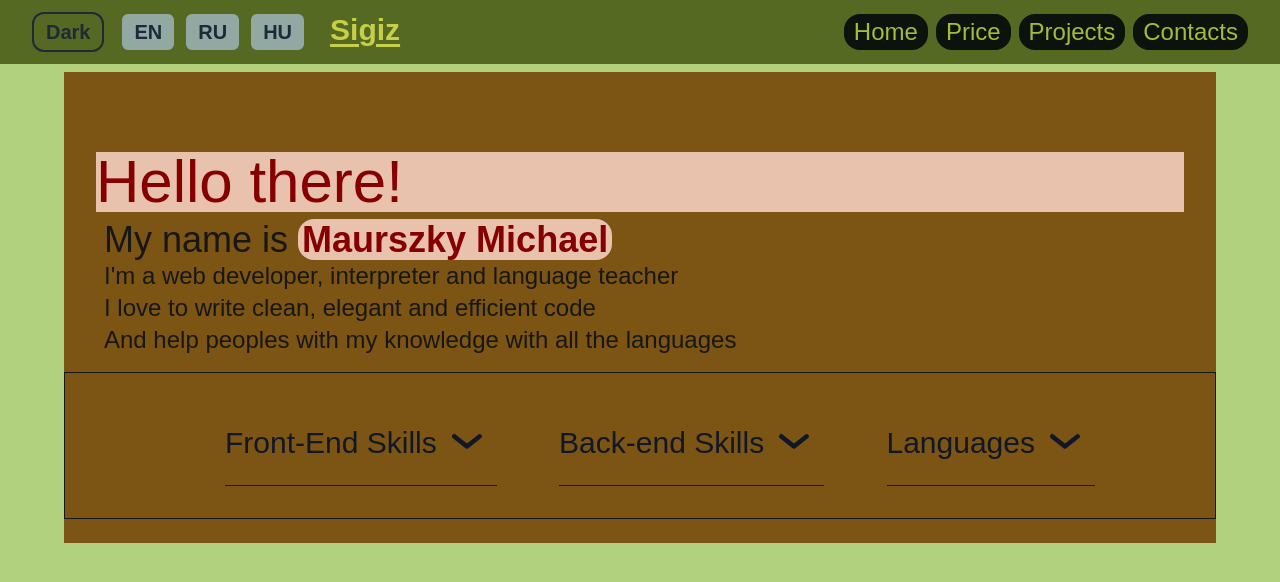
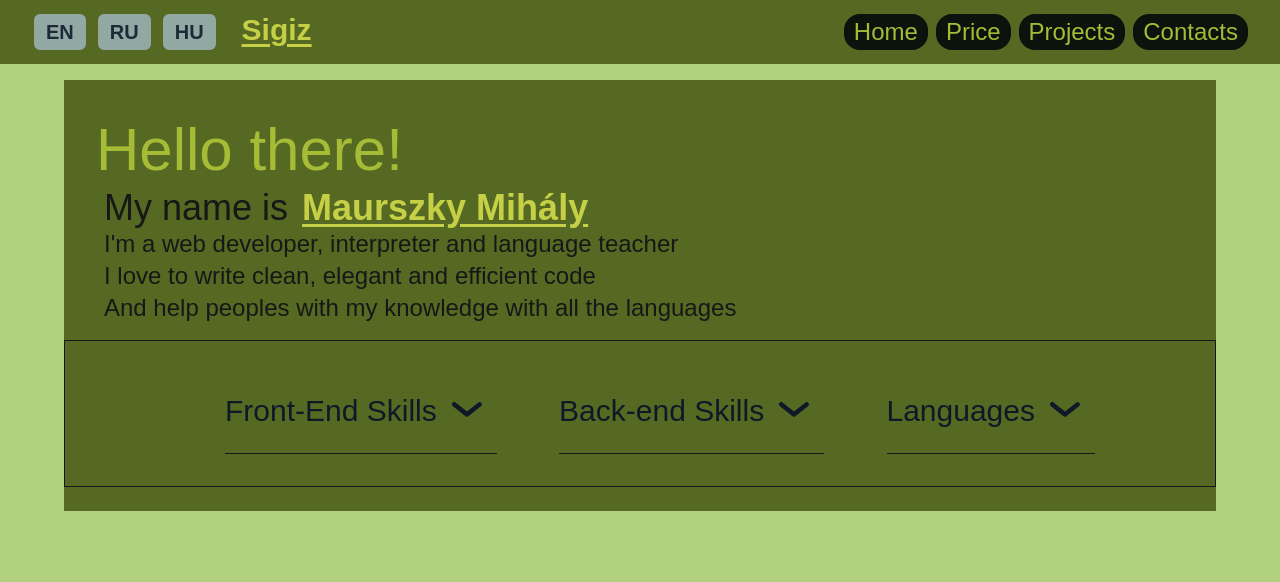
Before and after one commit to Ignitur/Portfolio, a Next.js app: page /home in a window 1280 px wide. Shown: the top 582 px of the page. Built offline with nearby package versions, Linux system fonts and the light colour scheme.

Commit message:
little fixes

```diff
--- a/src/app/Components/Nav.tsx
+++ b/src/app/Components/Nav.tsx
@@ -19,7 +19,7 @@ export default function Nav() {
         <div className="flex justify-between h-16 items-center">
           {/* Лого / Имя */}
           <div className="flex gap-4 flex-shrink-0 text-xl font-bold txt5">
-						<ThemeSwitch />
+						{/* <ThemeSwitch /> */}
 						<LangSwitch />
             <Link href="/" className="text-3xl underline underline-offset-4">Sigiz</Link>
           </div>
@@ -44,7 +44,7 @@ export default function Nav() {
           <div className="md:hidden">
             <button
               onClick={() => setIsOpen(!isOpen)}
-              className="text-gray-700 dark:text-gray-200 focus:outline-none"
+              className="text-gray-700 dark:text-gray-200 text-3xl focus:outline-none"
             >
               ☰
             </button>
--- a/src/app/Components/ThemeSwitch.tsx
+++ b/src/app/Components/ThemeSwitch.tsx
@@ -16,7 +16,7 @@ export default function ThemeSwitch() {
 
   return (
     <button
-      className="border-2 hover:border-blue-500 rounded-xl px-3 py-1 active:bg-[#a6bc36] text-gray-800 dark:text-gray-200"
+      className="hidden md:block border-2 hover:border-blue-500 rounded-xl px-3 py-1 active:bg-[#a6bc36] text-gray-800 dark:text-gray-200"
       onClick={() => setDark(!dark)}
     >
       {dark ? "Light" : "Dark"}
--- a/src/app/home/page.tsx
+++ b/src/app/home/page.tsx
@@ -10,10 +10,10 @@ export default function Home() {
 
 
   return (
-		<div className="mx-[5%] mt-2 pb-6 bg-[#7c5413] flex flex-col">
-			<section className="min-w-[55%] pt-20">
-				<h1 className="mx-8 text-6xl font-mono bg-[#e8c2ad] w-auto text-[#860001]">{t("greeting")}</h1>
-				<h3 className="mx-10 mt-2 text-4xl">My name is <span className="font-semibold text-[#860001] px-1 bg-[#e8c2ad] rounded-2xl">Maurszky Michael</span></h3>
+		<div className="mx-[5%] mt-4 pb-6 col3 flex flex-col">
+			<section className="min-w-[55%] pt-10">
+				<h1 className="mx-8 text-6xl font-mono w-auto txt4">{t("greeting")}</h1>
+				<h3 className="mx-10 mt-2 text-4xl">My name is <span className="font-semibold txt5 px-1 underline underline-offset-4 rounded-2xl">Maurszky Mihály</span></h3>
 				<h4 className="mx-10 text-2xl">{`I'm a web developer, interpreter and language teacher`}</h4>
 				<h4 className="mx-10 text-2xl">I love to write clean, elegant and efficient code </h4>
 				<h4 className="mx-10 text-2xl">And help peoples with my knowledge with all the languages</h4>
--- a/src/app/projects/page.tsx
+++ b/src/app/projects/page.tsx
@@ -52,7 +52,7 @@ export default function Home() {
 			<div className=" hidden md:block relative">
 				<div className="m-2 w-fit mx-[30%] col3 flex-1 text-center">
 					<span className="text-5xl txt4 font-bold">
-						I&apos;m happy that you looked here!
+						THIS IS NOT THE [PROJECTS] PAGE
 					</span>
 				</div>
 				<section className="col3 w-100 h-auto ml-2 py-2">
```
Also changed, not shown: src/locales/images/telegram-qr.png (deleted).
